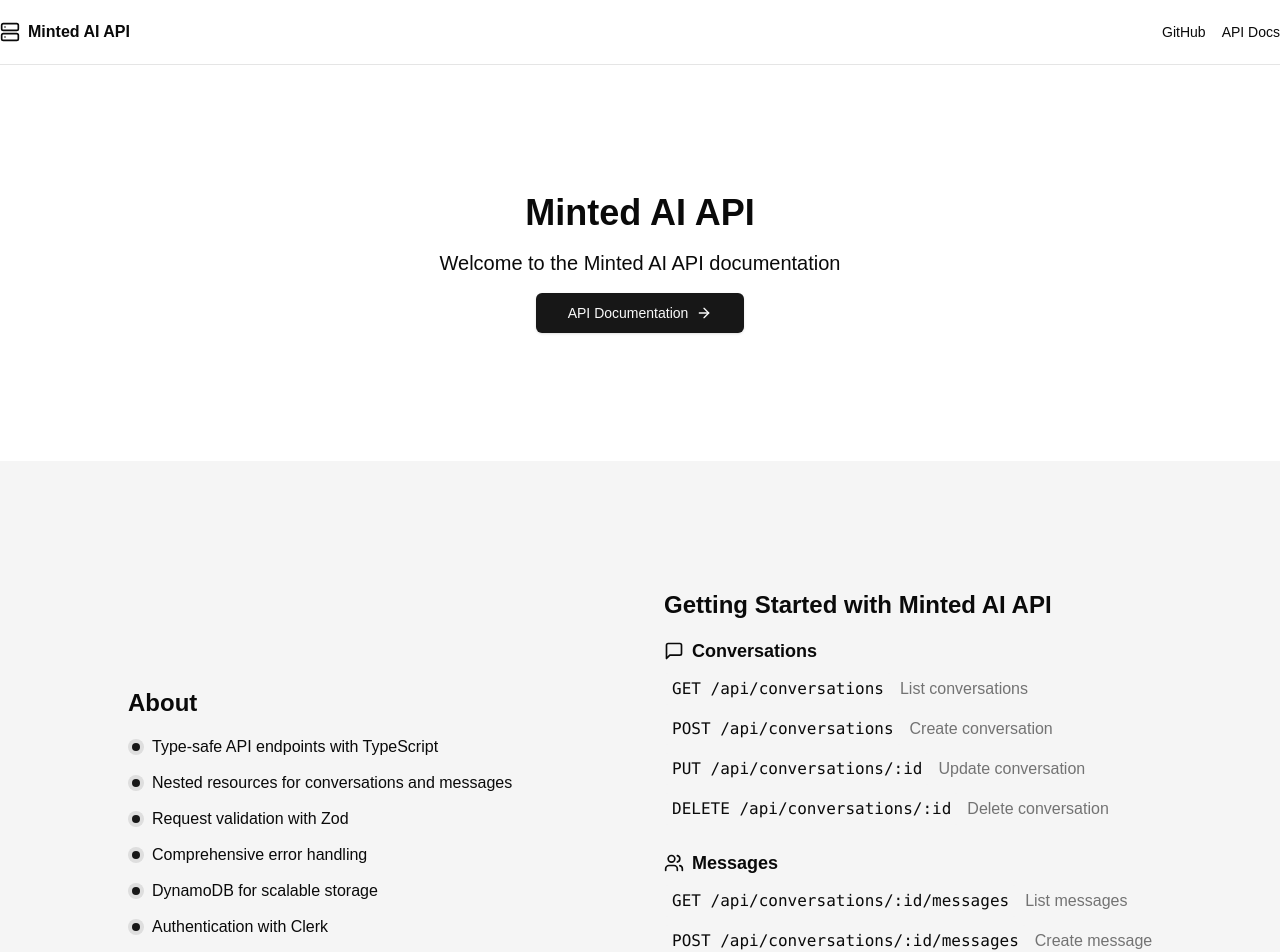
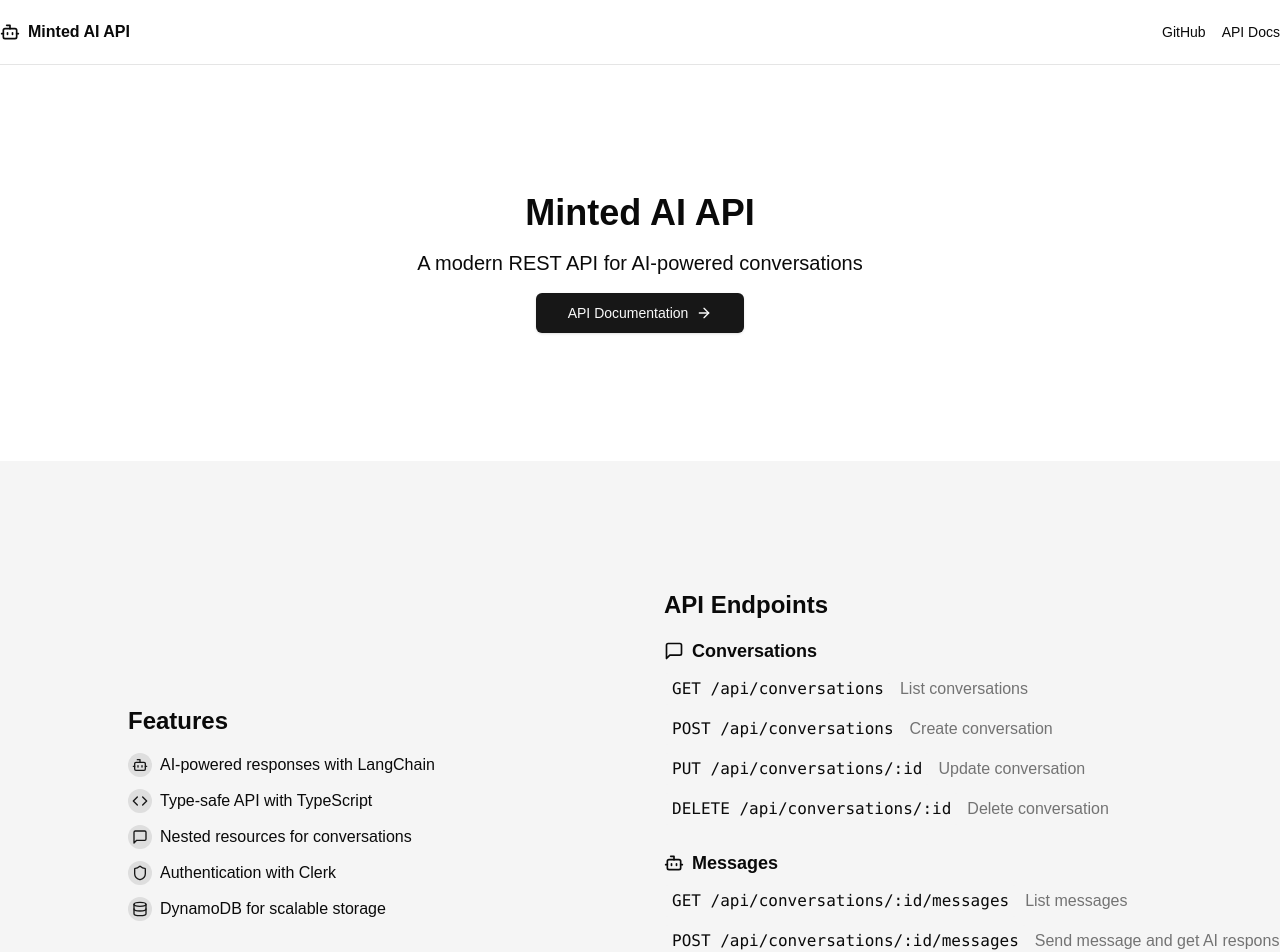
Before and after one commit to andyjagoe/minted-api, a Next.js app: page / in a window 1280 px wide. Shown: the top 952 px of the page. Built offline with nearby package versions, Linux system fonts and the light colour scheme.

Commit message:
update home page and readme

```diff
--- a/app/page.tsx
+++ b/app/page.tsx
@@ -1,5 +1,5 @@
 import Link from "next/link"
-import { ArrowRight, Server, MessageSquare, Users } from "lucide-react"
+import { ArrowRight, Server, MessageSquare, Users, Bot, Code, Shield, Database } from "lucide-react"
 
 export default function Home() {
   return (
@@ -7,12 +7,12 @@ export default function Home() {
       <header className="sticky top-0 z-50 w-full border-b bg-background/95 backdrop-blur">
         <div className="container flex h-16 items-center">
           <div className="flex items-center gap-2 font-bold">
-            <Server className="h-5 w-5" />
+            <Bot className="h-5 w-5" />
             <span>Minted AI API</span>
           </div>
           <nav className="ml-auto flex gap-4">
             <Link
-              href="https://github.com/yourusername/nextjs-rest-api"
+              href="https://github.com/yourusername/minted-api"
               className="text-sm font-medium hover:underline"
             >
               GitHub
@@ -29,7 +29,7 @@ export default function Home() {
             <div className="flex flex-col items-center justify-center space-y-4 text-center">
               <div className="space-y-2">
                 <h1 className="text-4xl font-bold mb-4">Minted AI API</h1>
-                <p className="text-xl mb-8">Welcome to the Minted AI API documentation</p>
+                <p className="text-xl mb-8">A modern REST API for AI-powered conversations</p>
               </div>
               <div className="space-x-4">
                 <Link
@@ -47,48 +47,42 @@ export default function Home() {
           <div className="container px-4 md:px-6">
             <div className="mx-auto grid max-w-5xl items-center gap-6 lg:grid-cols-2 lg:gap-12">
               <div className="space-y-4">
-                <h2 className="text-2xl font-bold mb-4">About</h2>
+                <h2 className="text-2xl font-bold mb-4">Features</h2>
                 <ul className="grid gap-3">
                   <li className="flex items-center gap-2">
                     <div className="rounded-full bg-primary/10 p-1">
-                      <div className="h-2 w-2 rounded-full bg-primary"></div>
+                      <Bot className="h-4 w-4 text-primary" />
                     </div>
-                    <span>Type-safe API endpoints with TypeScript</span>
+                    <span>AI-powered responses with LangChain</span>
                   </li>
                   <li className="flex items-center gap-2">
                     <div className="rounded-full bg-primary/10 p-1">
-                      <div className="h-2 w-2 rounded-full bg-primary"></div>
+                      <Code className="h-4 w-4 text-primary" />
                     </div>
-                    <span>Nested resources for conversations and messages</span>
+                    <span>Type-safe API with TypeScript</span>
                   </li>
                   <li className="flex items-center gap-2">
                     <div className="rounded-full bg-primary/10 p-1">
-                      <div className="h-2 w-2 rounded-full bg-primary"></div>
+                      <MessageSquare className="h-4 w-4 text-primary" />
                     </div>
-                    <span>Request validation with Zod</span>
+                    <span>Nested resources for conversations</span>
                   </li>
                   <li className="flex items-center gap-2">
                     <div className="rounded-full bg-primary/10 p-1">
-                      <div className="h-2 w-2 rounded-full bg-primary"></div>
+                      <Shield className="h-4 w-4 text-primary" />
                     </div>
-                    <span>Comprehensive error handling</span>
+                    <span>Authentication with Clerk</span>
                   </li>
                   <li className="flex items-center gap-2">
                     <div className="rounded-full bg-primary/10 p-1">
-                      <div className="h-2 w-2 rounded-full bg-primary"></div>
+                      <Database className="h-4 w-4 text-primary" />
                     </div>
                     <span>DynamoDB for scalable storage</span>
-                  </li>
-                  <li className="flex items-center gap-2">
-                    <div className="rounded-full bg-primary/10 p-1">
-                      <div className="h-2 w-2 rounded-full bg-primary"></div>
-                    </div>
-                    <span>Authentication with Clerk</span>
                   </li>
                 </ul>
               </div>
               <div className="space-y-4">
-                <h2 className="text-2xl font-bold mb-4">Getting Started with Minted AI API</h2>
+                <h2 className="text-2xl font-bold mb-4">API Endpoints</h2>
                 <div className="space-y-6">
                   <div>
                     <h3 className="flex items-center gap-2 text-lg font-semibold">
@@ -116,7 +110,7 @@ export default function Home() {
                   </div>
                   <div>
                     <h3 className="flex items-center gap-2 text-lg font-semibold">
-                      <Users className="h-5 w-5" />
+                      <Bot className="h-5 w-5" />
                       Messages
                     </h3>
                     <ul className="mt-2 grid gap-2">
@@ -126,7 +120,7 @@ export default function Home() {
                       </li>
                       <li className="flex items-center gap-2 whitespace-nowrap">
                         <code className="rounded bg-muted px-2 py-1 min-w-[200px]">POST /api/conversations/:id/messages</code>
-                        <span className="text-muted-foreground">Create message</span>
+                        <span className="text-muted-foreground">Send message and get AI response</span>
                       </li>
                       <li className="flex items-center gap-2 whitespace-nowrap">
                         <code className="rounded bg-muted px-2 py-1 min-w-[200px]">PUT /api/conversations/:id/messages/:messageId</code>
@@ -147,7 +141,7 @@ export default function Home() {
       <footer className="w-full border-t py-6">
         <div className="container flex flex-col items-center justify-center gap-4 md:flex-row md:gap-8">
           <p className="text-center text-sm leading-loose text-muted-foreground">
-            © 2025 Minted AI API. All rights reserved.
+            © 2024 Minted AI API. All rights reserved.
           </p>
         </div>
       </footer>
```
Also changed, not shown: 1 other file (tests, documents, lock files or other folders).
